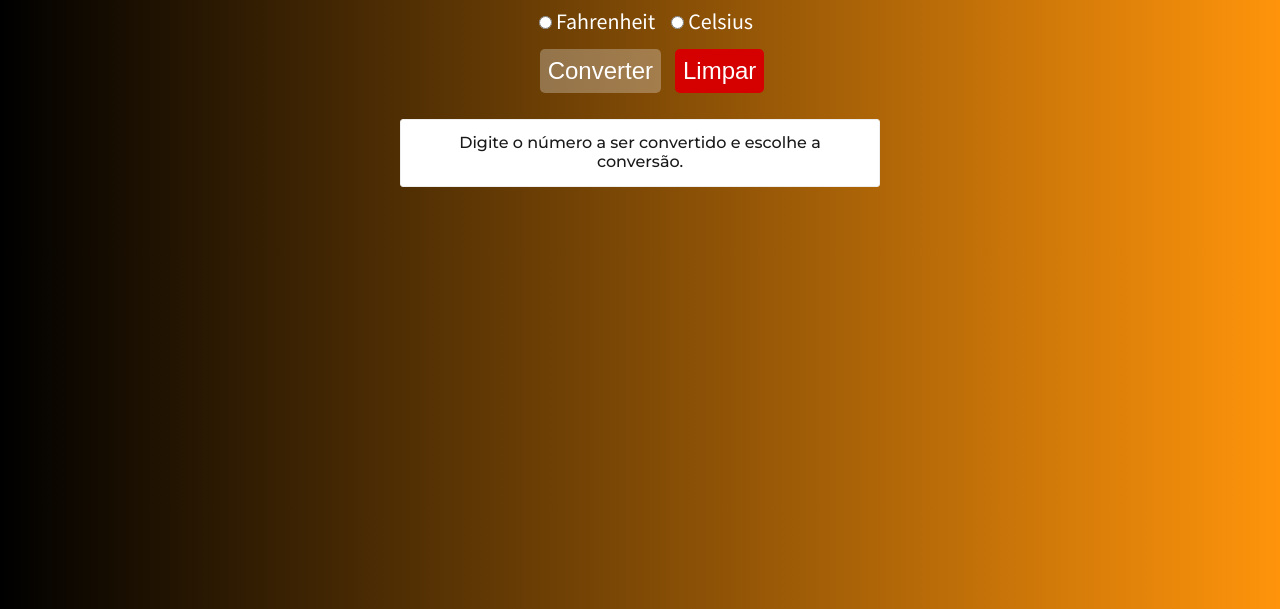
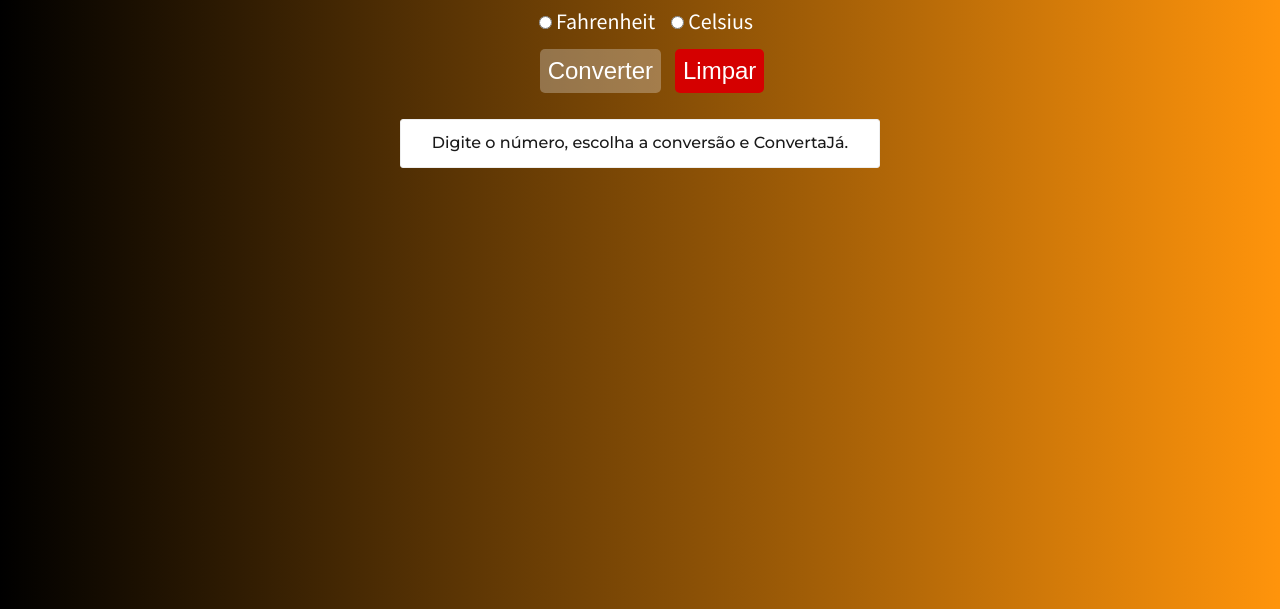
Before and after one commit to RebecaFeitosa/Converta_Ja, a plain HTML site: page conversortemperatura.html in a window 1280 px wide. Shown: the part 255-864 px from the top of the page. Drawn offline with nearby package versions, Linux system fonts and the light colour scheme.

Commit message:
Adicionando "ConvertaJá" nos conversores

```diff
--- a/conversortemperatura.html
+++ b/conversortemperatura.html
@@ -62,7 +62,7 @@
 
         <!--MENSAGEM DE AVISO-->
         <div class="instrucoes">
-            <p class="centro" id="aviso">Digite o número a ser convertido e escolhe a conversão.</p>
+            <p class="centro" id="aviso">Digite o número, escolha a conversão e ConvertaJá.</p>
         </div>
         <br>
     </main>
--- a/css/sobre.css
+++ b/css/sobre.css
@@ -6,6 +6,7 @@
 * {
   margin: 0;
   padding: 0;
+  box-sizing: border-box;
 }
 
 /* FORMATAÇÃO DO MENU E SIDEBAR */
@@ -143,7 +144,6 @@ nav {
   text-shadow: 0 0 0 2em rgb(177, 53, 53);
   text-decoration: none;
   font-family: "Raleway", serif;
-  font-size: 1.39vw;
 }
 
 .box {
--- a/js/sobre.js
+++ b/js/sobre.js
@@ -14,8 +14,7 @@ class MobileNavbar {
     this.navLinks.forEach((link, index) => {
       link.style.animation
         ? (link.style.animation = "")
-          : (link.style.animation = `navLinkFade 0.5s ease forwards ${index / 7 + 0.3
-            }s`);
+        : (link.style.animation = `navLinkFade 0.5s ease forwards ${index / 7 + 0.3}s`);
     });
   }
 
```
Also changed, not shown: imc.html (+1 -1 lines). Lines whose indentation alone changed are shown as unchanged.
